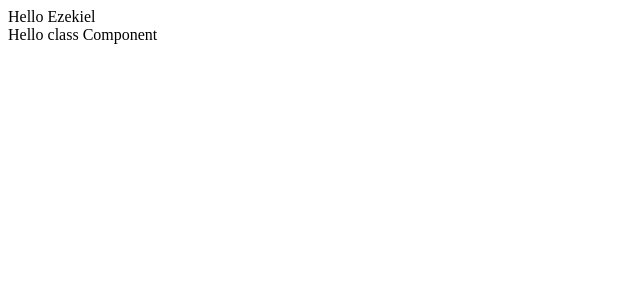
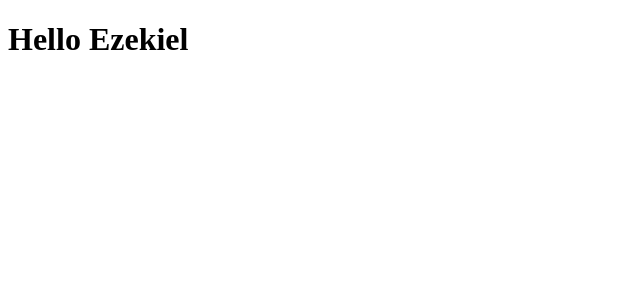
Before and after one commit to adetorodev/reactify, a React (Create React App) app: page / in a window 1280 px wide. Shown: the top 300 px of the page, without its empty margins (0-640 px from the left). Built offline with nearby package versions, Linux system fonts and the light colour scheme.

Commit message:
task: functional component

```diff
--- a/src/App.js
+++ b/src/App.js
@@ -1,10 +1,17 @@
 import ClassCompt from "./component/ClassCompt";
 import FuncCompt from "./component/FuncCompt";
+import Greet from "./component/Greet";
+
+
+// import MyComponent from "./component/Greet";
+
 
 function App() {
   return <div>
-    <FuncCompt name="Ezekiel" />
-    <ClassCompt name="class Component"/>
+    {/* <FuncCompt name="Ezekiel" />
+    <ClassCompt name="class Component"/> */}
+
+    <Greet />
   </div>;
 }
 
--- /dev/null
+++ b/src/component/Greet.js
@@ -0,0 +1,9 @@
+import React from 'react'
+
+// function Greet(){
+//     return <h1>Hello Ezekiel</h1>
+// }
+
+const Greet = () => <h1>Hello Ezekiel</h1>
+
+export default Greet;
```
